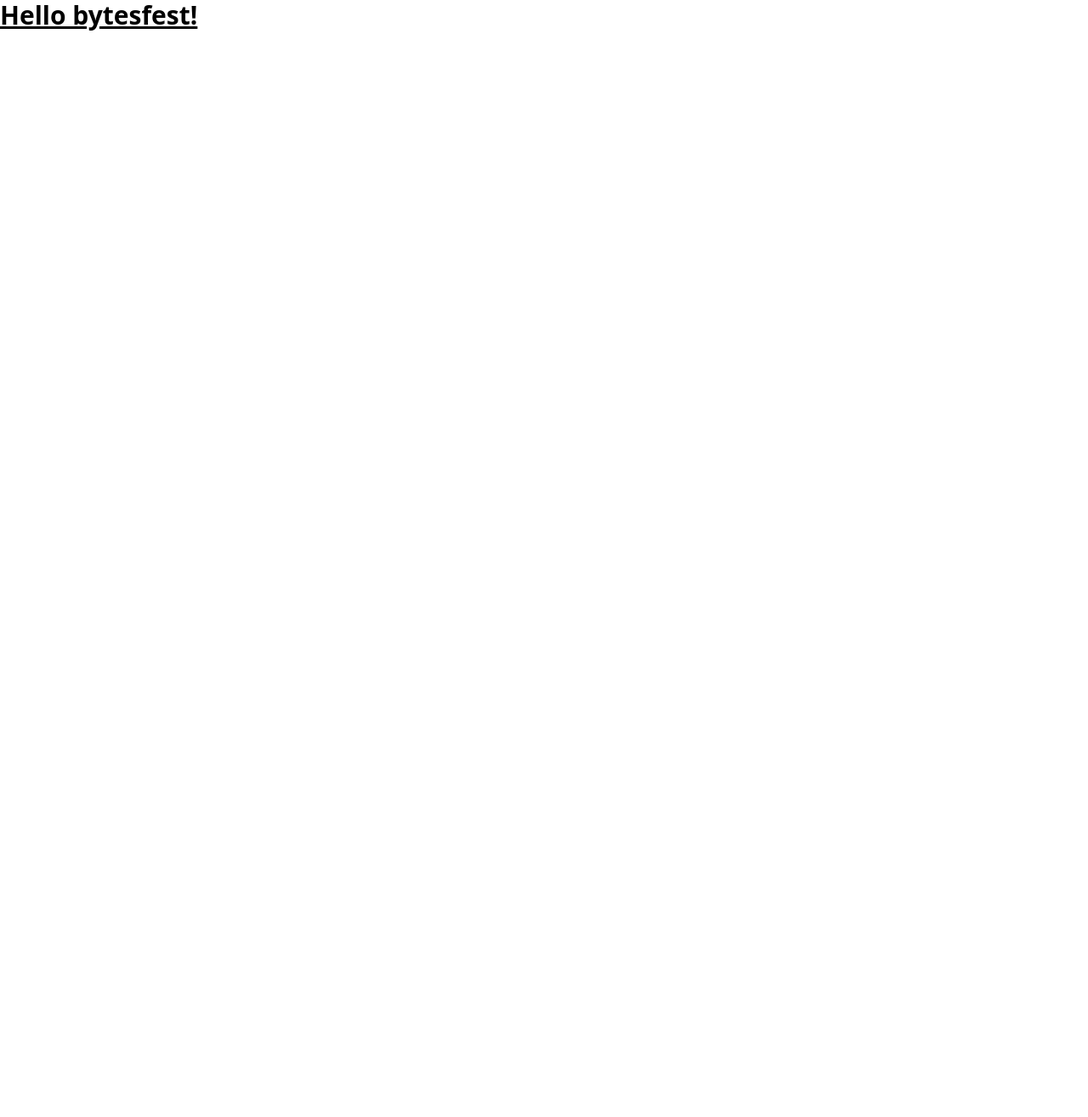
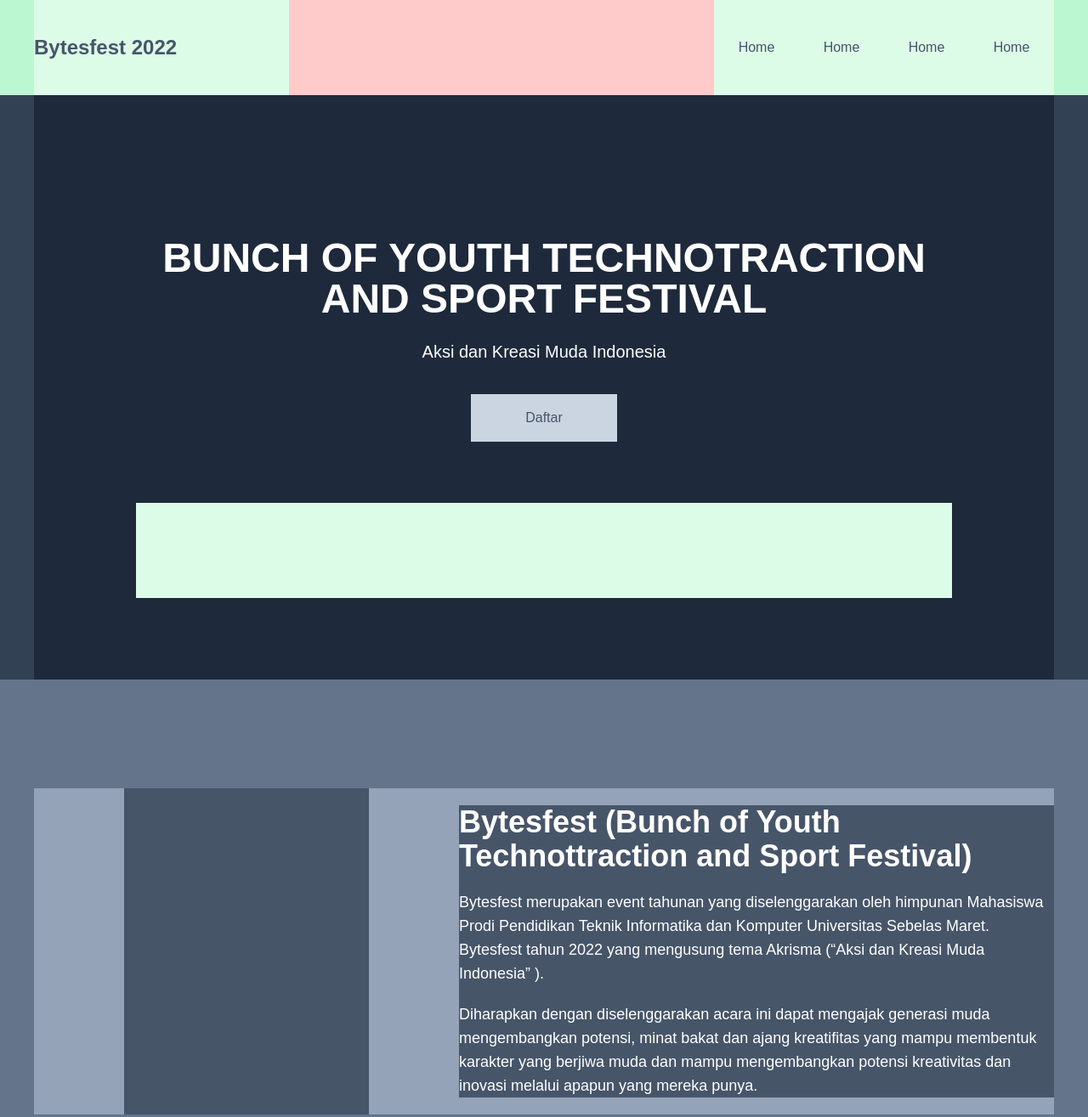
Before and after one commit to paul-lestyo/bytesfest, a website: page src/index.html in a window 1280 px wide. Shown: the top 1315 px of the page at 85% size. Before the commit the page ends 800 px from the top, so only its background shows below. Drawn offline with Linux system fonts and the light colour scheme.

Commit message:
layouting hero, about, dangle section

```diff
--- a/package.json
+++ b/package.json
@@ -5,7 +5,8 @@
   "main": "app.js",
   "scripts": {
     "buildcss": "npx tailwindcss -i ./src/input.css -o ./dist/output.css",
-    "start": "npm run buildcss && node app.js"
+    "start": "npm run buildcss && node app.js",
+    "hotreload": "npx tailwindcss -i ./src/input.css -o ./dist/output.css --watch"
   },
   "author": "",
   "license": "ISC",
--- a/src/index.html
+++ b/src/index.html
@@ -1,13 +1,151 @@
-<!doctype html>
+<!DOCTYPE html>
 <html>
-<head>
-  <meta charset="UTF-8">
-  <meta name="viewport" content="width=device-width, initial-scale=1.0">
-  <link href="/dist/output.css" rel="stylesheet">
-</head>
-<body>
-  <h1 class="text-3xl font-bold underline">
-    Hello bytesfest!
-  </h1>
-</body>
+  <head>
+    <meta charset="UTF-8" />
+    <meta name="viewport" content="width=device-width, initial-scale=1.0" />
+    <link href="/dist/output.css" rel="stylesheet" />
+  </head>
+  <body class="font-poppins bg-slate-800 text-white transition-all">
+    <!-- HERO SECTION START -->
+
+    <!-- navigation-start -->
+    <nav
+      class="w-full left-0 fixed z-50 h-20 sm:h-24 lg:h-28 bg-green-200 text-slate-600"
+    >
+      <!-- container -->
+      <div class="h-full px-5 lg:px-0 lg:w-[1200px] mx-auto">
+        <div class="w-ful h-full flex justify-between bg-red-200">
+          <div class="lg:basis-3/12 h-full flex items-center bg-green-100">
+            <img src="" alt="" class="" />
+            <h1 class="font-semibold text-sm sm:text-lg lg:text-2xl">
+              Bytesfest 2022
+            </h1>
+          </div>
+          <div class="lg:basis-4/12 h-full flex items-center bg-yellow-100">
+            <!-- hamburger-menu -->
+            <div class="lg:hidden w-10 h-10 bg-slate-500"></div>
+            <ul
+              class="w-full h-full hidden lg:flex items-center justify-around bg-green-100"
+            >
+              <li class=""><a href="" class="">Home</a></li>
+              <li class=""><a href="" class="">Home</a></li>
+              <li class=""><a href="" class="">Home</a></li>
+              <li class=""><a href="" class="">Home</a></li>
+            </ul>
+          </div>
+        </div>
+      </div>
+    </nav>
+    <!-- navigation-end -->
+
+    <div class="w-full h-[100vh] bg-slate-700">
+      <!-- container -->
+      <div class="h-full px-5 lg:px-0 lg:w-[1200px] mx-auto bg-slate-800">
+        <div class="relative w-full h-full flex flex-col justify-center">
+          <div class="w-full text-white text-center">
+            <h3
+              class="text-2xl sm:text-3xl md:text-4xl lg:text-5xl font-semibold"
+            >
+              BUNCH OF YOUTH TECHNOTRACTION
+            </h3>
+            <h3
+              class="text-2xl sm:text-3xl md:text-4xl lg:text-5xl font-semibold mb-3 md:mb-6"
+            >
+              AND SPORT FESTIVAL
+            </h3>
+            <p class="text-lg sm:text-xl md:text-xl mb-5 md:mb-9">
+              Aksi dan Kreasi Muda Indonesia
+            </p>
+            <!-- call-to-action  -->
+            <button
+              class="px-10 md:px-16 py-3 md:py-4 bg-slate-300 text-slate-600"
+            >
+              Daftar
+            </button>
+          </div>
+          <div
+            class="absolute w-[280px] sm:w-[480px] md:w-[520px] h-16 sm:h-20 lg:w-[80%] lg:h-28 mx-auto bottom-0 lg:bottom-24 left-1/2 -translate-x-1/2 bg-green-100"
+          ></div>
+        </div>
+      </div>
+    </div>
+    <!-- HERO SECTION END -->
+
+    <!-- ABOUT SECTION START -->
+    <div class="py-32 bg-slate-500">
+      <!-- container -->
+      <div class="px-5 lg:px-0 lg:w-[1200px] mx-auto">
+        <div class="w-full bg-slate-400 flex flex-col lg:flex-row">
+          <div class="lg:basis-5/12 flex justify-center mb-8 lg:mb-0">
+            <!-- bytesfest-logo -->
+            <div
+              class="w-32 h-40 sm:w-44 sm:h-52 md:w-52 md:h-64 lg:w-72 lg:h-96 bg-slate-600"
+            ></div>
+          </div>
+
+          <div class="lg:basis-7/12 lg:flex lg:items-center">
+            <div class="bg-slate-600">
+              <h3
+                class="font-semibold text-xl sm:text-2xl md:text-3xl lg:text-4xl mb-5"
+              >
+                Bytesfest (Bunch of Youth Technottraction and Sport Festival)
+              </h3>
+              <p class="mb-5 sm:text-lg">
+                Bytesfest merupakan event tahunan yang diselenggarakan oleh
+                himpunan Mahasiswa Prodi Pendidikan Teknik Informatika dan
+                Komputer Universitas Sebelas Maret. Bytesfest tahun 2022 yang
+                mengusung tema Akrisma (“Aksi dan Kreasi Muda Indonesia” ).
+              </p>
+              <p class="sm:text-lg">
+                Diharapkan dengan diselenggarakan acara ini dapat mengajak
+                generasi muda mengembangkan potensi, minat bakat dan ajang
+                kreatifitas yang mampu membentuk karakter yang berjiwa muda dan
+                mampu mengembangkan potensi kreativitas dan inovasi melalui
+                apapun yang mereka punya.
+              </p>
+            </div>
+          </div>
+        </div>
+      </div>
+    </div>
+    <!-- ABOUT SECTION END -->
+
+    <!-- DANGLE SECTION START -->
+    <div class="py-32 bg-slate-700">
+      <!-- container -->
+      <div class="px-5 lg:px-0 lg:w-[1200px] mx-auto">
+        <div class="w-full bg-slate-400 flex flex-col lg:flex-row-reverse">
+          <div class="lg:basis-5/12 flex justify-center mb-8 lg:mb-0">
+            <!-- bytesfest-logo -->
+            <div
+              class="w-32 h-40 sm:w-44 sm:h-52 md:w-52 md:h-64 lg:w-72 lg:h-96 bg-slate-600"
+            ></div>
+          </div>
+
+          <div class="lg:basis-7/12 lg:flex lg:items-center">
+            <div class="bg-slate-600">
+              <h3
+                class="font-semibold text-xl sm:text-2xl md:text-3xl lg:text-4xl mb-5"
+              >
+                Dangle
+              </h3>
+              <h2 class="font-medium sm:text-xl md:text-2xl mb-5">
+                Filosofi Atribut
+              </h2>
+              <p class="mb-5 sm:text-lg">
+                Mahkota Dangle melambangkan kejayaan dan kemakmuran dari acara
+                Bytesfest yang rutin diadakan setiap tahunnya, kacamatanya
+                membuat bytesfest terkesan modern karena mengikuti perkembangan
+                peradaban yang serba modern tanpa meninggalkan keahlian yang
+                ditempatkan dengan tepat. Baju saman Dangle memberi makna seni
+                yang melekat dan melestarikan jiwa seni. Truntum mampu untuk
+                tumbuh dan berkembang mengikuti perubahan seni dan teknologi.
+              </p>
+            </div>
+          </div>
+        </div>
+      </div>
+    </div>
+    <!-- DANGLE SECTION END -->
+  </body>
 </html>
--- a/src/input.css
+++ b/src/input.css
@@ -1,3 +1,5 @@
 @tailwind base;
 @tailwind components;
 @tailwind utilities;
+
+@import url("https://fonts.googleapis.com/css2?family=Poppins:ital,wght@0,400;0,500;0,600;0,700;1,400;1,500;1,600;1,700&display=swap");
--- a/tailwind.config.js
+++ b/tailwind.config.js
@@ -2,7 +2,11 @@
 module.exports = {
   content: ["./src/**/*.{html,js}"],
   theme: {
-    extend: {},
+    extend: {
+      fontFamily: {
+        poppins: ["Poppins", "sans-serif"],
+      },
+    },
   },
   plugins: [],
-}
+};
```
Also changed, not shown: dist/output.css.
